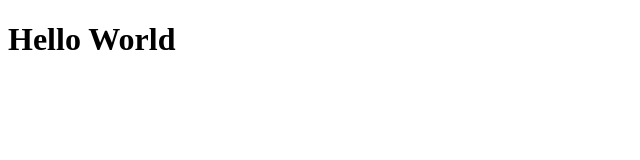
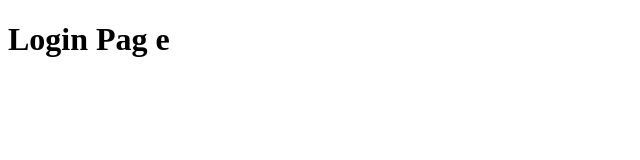
Before and after one commit to Dilansilva/Enegy-Generation-Company-SunSolar-ForntEnd-, a React (Create React App) app: page / in a window 1280 px wide. Shown: the top 160 px of the page, without its empty margins (0-640 px from the left). Built offline with nearby package versions, Linux system fonts and the light colour scheme.

Commit message:
Add Bootstrap and navigation to project

```diff
--- a/package.json
+++ b/package.json
@@ -6,8 +6,11 @@
     "@testing-library/jest-dom": "^5.11.4",
     "@testing-library/react": "^11.1.0",
     "@testing-library/user-event": "^12.1.10",
+    "bootstrap": "^4.6.0",
     "react": "^17.0.1",
+    "react-bootstrap": "^1.5.1",
     "react-dom": "^17.0.1",
+    "react-router-dom": "^5.2.0",
     "react-scripts": "4.0.3",
     "web-vitals": "^1.0.1"
   },
--- a/src/App.js
+++ b/src/App.js
@@ -1,8 +1,9 @@
+import LoginPage from './pages/LoginPage';
 
 function App() {
   return (
     <div>
-      <h1>Hello World</h1>
+      <LoginPage/>
     </div>
   );
 }
--- a/src/index.js
+++ b/src/index.js
@@ -2,6 +2,7 @@ import React from 'react';
 import ReactDOM from 'react-dom';
 import App from './App';
 import reportWebVitals from './reportWebVitals';
+
 
 ReactDOM.render(
   <React.StrictMode>
--- /dev/null
+++ b/src/pages/LoginPage.js
@@ -0,0 +1,11 @@
+import React from 'react';
+
+const LoginPage = () => {
+    return(
+        <div>
+            <h1>Login Pag e</h1>
+        </div>
+    );
+}
+
+export default LoginPage;
```
Also changed, not shown: 1 other file (tests, documents, lock files or other folders).
